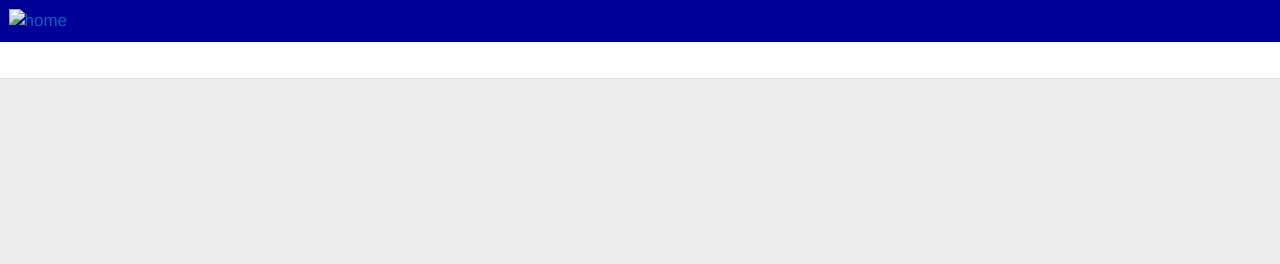
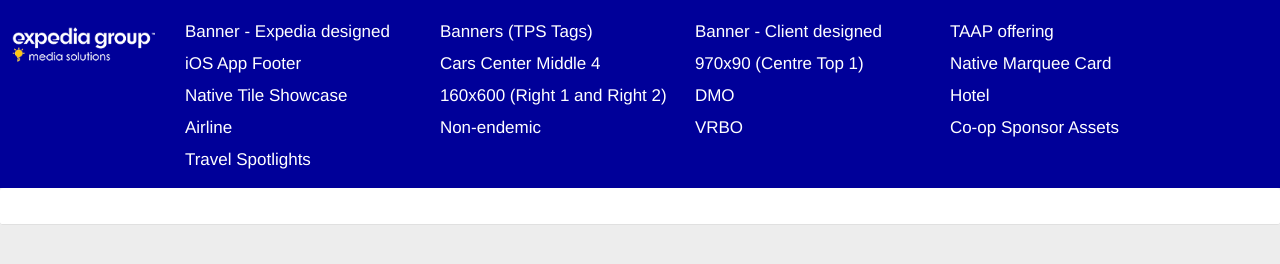
Before and after one commit to Acce-Expd/Ad-Builder, a plain HTML site: page index.html in a window 1280 px wide. Drawn offline with Linux system fonts and the light colour scheme.

Commit message:
Set the index tabs
Set the tabs in the index and the styles

```diff
--- a/css/style.css
+++ b/css/style.css
@@ -1,11 +1,11 @@
 
 html {background: #ededed;}
 .wrap {max-width: 1400px; margin: 0 auto;position: relative;}
-header {display: flex; background: #000099; padding: .5em;}
+header {display: flex; background: #000099; padding: .5em; width: 100%; max-width: 100vw;}
 .logo {display: flex; width: 10em;}
 
 /* .logo a {height: 100%; margin: auto;} */
-.logo a img {height: 5em; margin: auto;}
+.logo a img {/*height: 5em;*/ margin: auto; width: 100%;padding-top: 1em;}
 
 .header-tiles {width: 100%; border-left: 1px solid #FFF; padding: .5em;}
 
@@ -59,4 +59,14 @@
     opacity: 1;
 }
 
+/* Exclusive for index */
+
+/* Tabs */
 #tabs-bullets {display: flex; width: 100%;}
+
+#tabs-bullets ul {display: flex; list-style: none; flex-wrap: wrap; align-items: center;}
+#tabs-bullets ul li {color: #FFF; min-width: 15em; width: auto;  }
+
+#tabs-bullets ul li a {color: #FFF; padding: 2% 1%; }
+#tabs-bullets ul li a:hover {font-weight: bolder; text-decoration: none; }
+#tabs-bullets ul li a:focus {color: #00b1ff; list-style: none; }
--- a/index.html
+++ b/index.html
@@ -5,7 +5,7 @@
     <meta http-equiv="X-UA-Compatible" content="IE=edge">
     <meta name="viewport" content="width=device-width, initial-scale=1.0">
     <title>Ad Builder Items</title>
-    <link rel="icon" type="image/x-icon" href="./img/ExpediaGroupIcon_300x300.png">
+    <link rel="icon" type="image/x-icon" href="./img/structure/ExpediaGroupIcon_300x300.png">
     <link rel="stylesheet" href="./css/lib/uitoolkit-expedia-responsive.css">
     <link rel="stylesheet" href="./css/style.css">
     <script src="./js/lib/jquery.min.js"></script>
@@ -13,18 +13,49 @@
 </head>
 <body>
 
+
     <header>
-        <div class="">
-            <div class="logo">
-                <a href="/" ><img src="./img/ExpediaGroup.svg" alt="home" ></a>
 
-            </div>
+        <div class="logo">
+            <a href="/" ><img src="./img/structure/expedia_meso_white_logo.png" alt="home" ></a>
 
-            <div id="tabs-bullets">
+        </div>
 
-            </div>
+        <div id="tabs-bullets">
+            <ul>
+                <!-- Start Banner Ads -->
+                <li><a href="#">Banner - Expedia designed</a></li>
+                <li><a href="#">Banners (TPS Tags)</a></li>
+                <li><a href="#">Banner - Client designed</a></li>
+                <li><a href="#">TAAP offering</a></li>
+                <li><a href="#">iOS App Footer</a></li>
+                <li><a href="#">Cars Center Middle 4</a></li>
+
+
+                <!-- Start Native Placement -->
+                <li><a href="#">970x90 (Centre Top 1)</a></li>
+                <li><a href="#">Native Marquee Card</a></li>
+                <li><a href="#">Native Tile Showcase</a></li>
+                <li><a href="#">160x600 (Right 1 and Right 2)</a></li>
+
+
+                <!-- Start Landing Pages-->
+                <li><a href="#">DMO</a></li>
+                <li><a href="#">Hotel</a></li>
+                <li><a href="#">Airline</a></li>
+                <li><a href="#">Non-endemic</a></li>
+                <li><a href="#">VRBO</a></li>
+                <li><a href="#">Co-op Sponsor Assets</a></li>
+                <li><a href="#">Travel Spotlights</a></li>
+
+
+
+
+            </ul>
         </div>
+
     </header>
+
     <section>
     <div class="box wrap">
 
```
